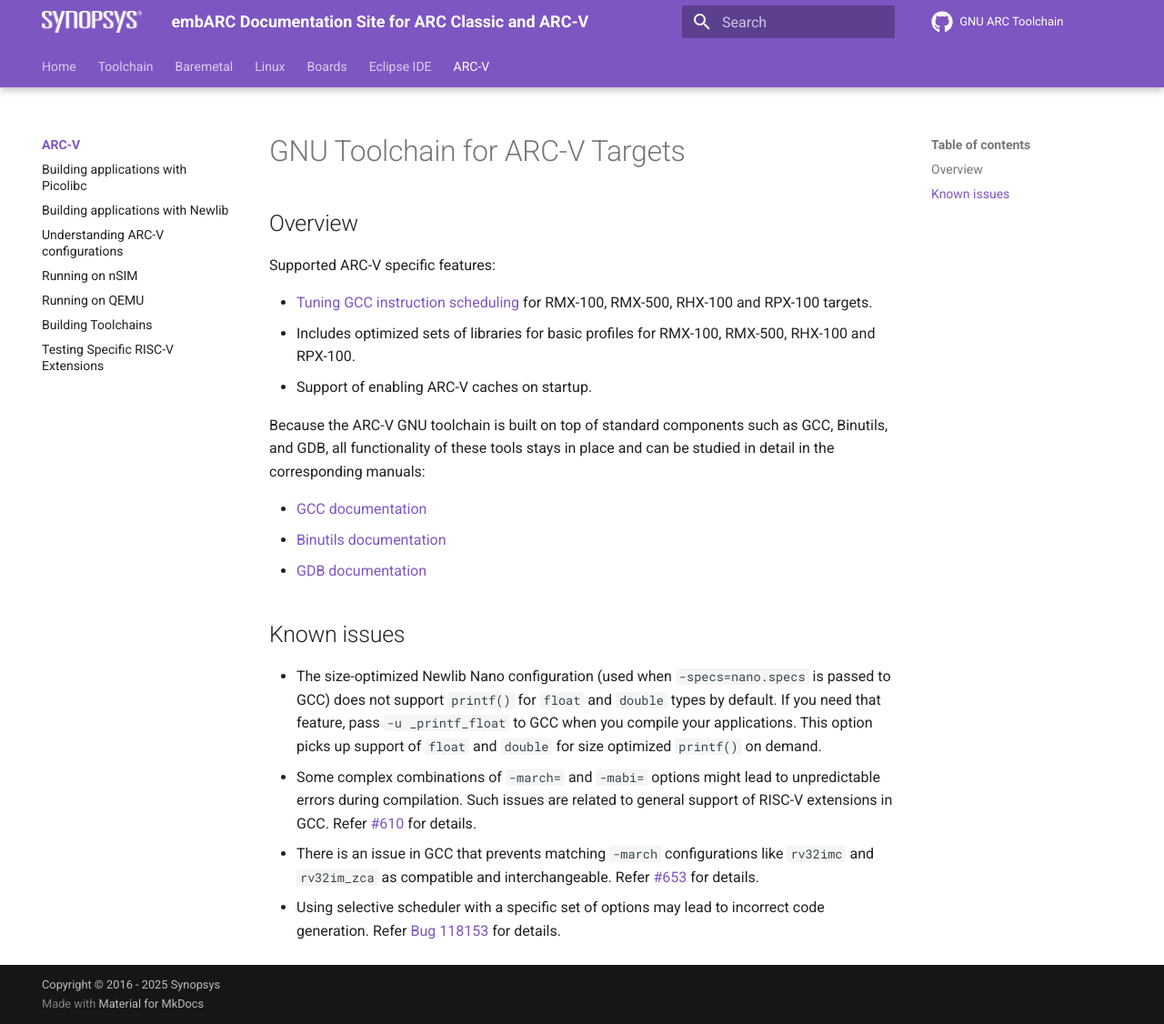
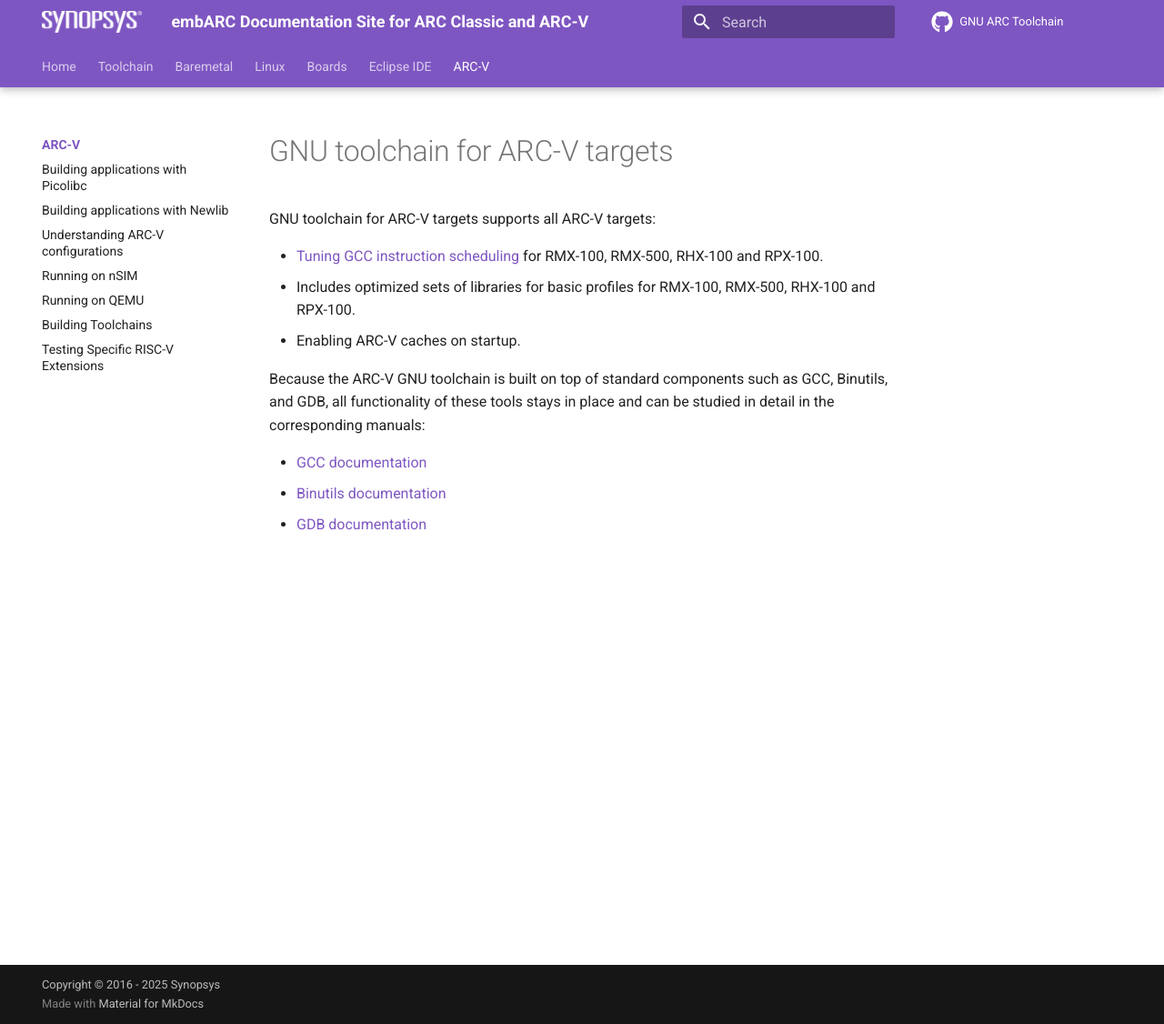
Before and after one commit to foss-for-synopsys-dwc-arc-processors/documentation, an MkDocs documentation site: the page built from docs/arcv/index.md, in a window 1280 px wide and 1126 px high. Shown: the whole window at 91% size. Built offline with MkDocs 1.6.1 and Material for MkDocs 9.7.7, drawn with Linux system fonts in a browser that asks for light colours; comment, search, counter and statistics services are not loaded; the version menu is left out.

Commit message:
arcv: Remove release details from ARC-V page
This information may be found on the release page on GitHub.

Signed-off-by: Yuriy Kolerov <ykolerov@synopsys.com>

```diff
--- a/docs/arcv/index.md
+++ b/docs/arcv/index.md
@@ -1,12 +1,10 @@
-# GNU Toolchain for ARC-V Targets
+# GNU toolchain for ARC-V targets
 
-## Overview
+GNU toolchain for ARC-V targets supports all ARC-V targets:
 
-Supported ARC-V specific features:
-
-* [Tuning GCC instruction scheduling](#tuning-scheduling) for RMX-100, RMX-500, RHX-100 and RPX-100 targets.
+* [Tuning GCC instruction scheduling](#tuning-scheduling) for RMX-100, RMX-500, RHX-100 and RPX-100.
 * Includes optimized sets of libraries for basic profiles for RMX-100, RMX-500, RHX-100 and RPX-100.
-* Support of enabling ARC-V caches on startup.
+* Enabling ARC-V caches on startup.
 
 Because the ARC-V GNU toolchain is built on top of standard components such as GCC, Binutils, and GDB,
 all functionality of these tools stays in place and can be studied in detail in the corresponding manuals:
@@ -14,18 +12,3 @@
 * [GCC documentation](https://gcc.gnu.org/onlinedocs/14.2.0/)
 * [Binutils documentation](https://sourceware.org/binutils/docs-2.43/)
 * [GDB documentation](https://www.sourceware.org/gdb/documentation/)
-
-## Known issues
-
-* The size-optimized Newlib Nano configuration (used when `-specs=nano.specs` is passed to GCC) does not
-  support `printf()` for `float` and `double` types by default. If you need that feature, pass `-u _printf_float`
-  to GCC when you compile your applications. This option picks up support of `float` and `double` for size
-  optimized `printf()` on demand.
-* Some complex combinations of `-march=` and `-mabi=` options might lead to unpredictable errors during
-  compilation. Such issues are related to general support of RISC-V extensions in GCC.
-  Refer [#610](https://github.com/foss-for-synopsys-dwc-arc-processors/toolchain/issues/610) for details.
-* There is an issue in GCC that prevents matching `-march` configurations like `rv32imc` and `rv32im_zca`
-  as compatible and interchangeable. Refer [#653](https://github.com/foss-for-synopsys-dwc-arc-processors/toolchain/issues/653)
-  for details.
-* Using selective scheduler with a specific set of options may lead to incorrect code generation. Refer
-  [Bug 118153](https://gcc.gnu.org/bugzilla/show_bug.cgi?id=118153) for details.
```
